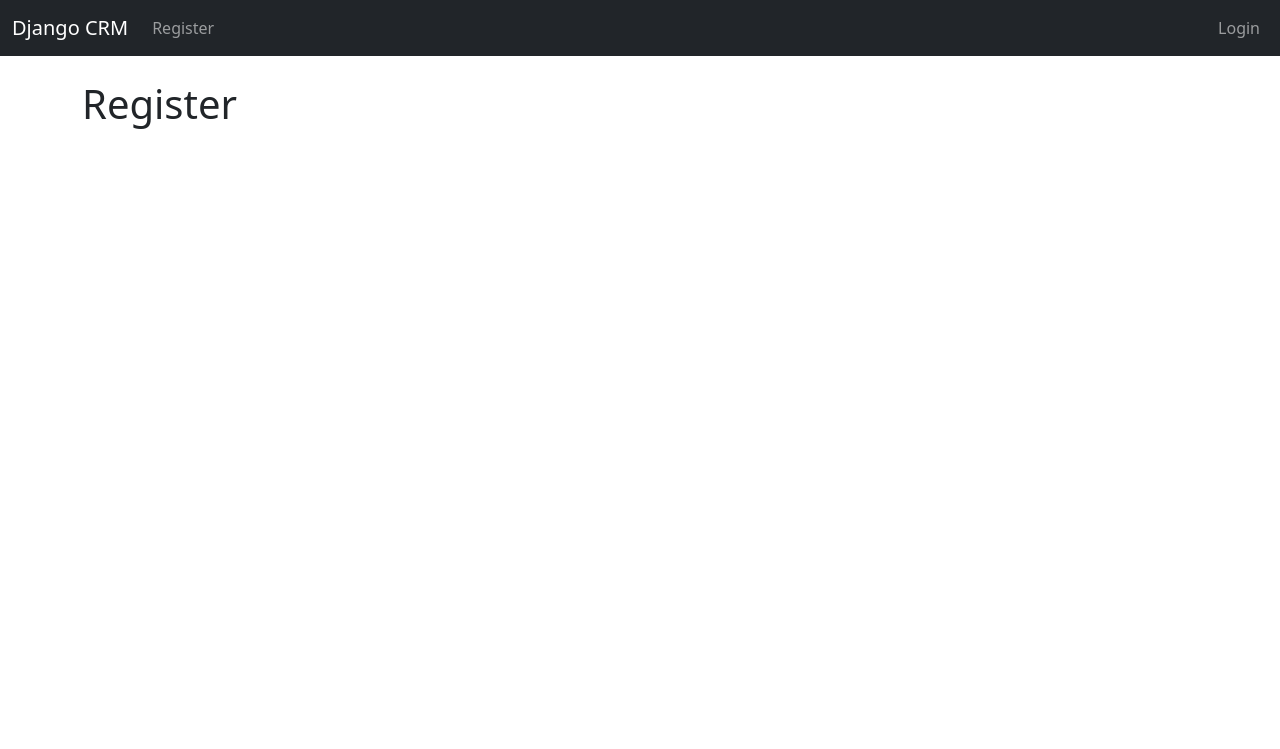
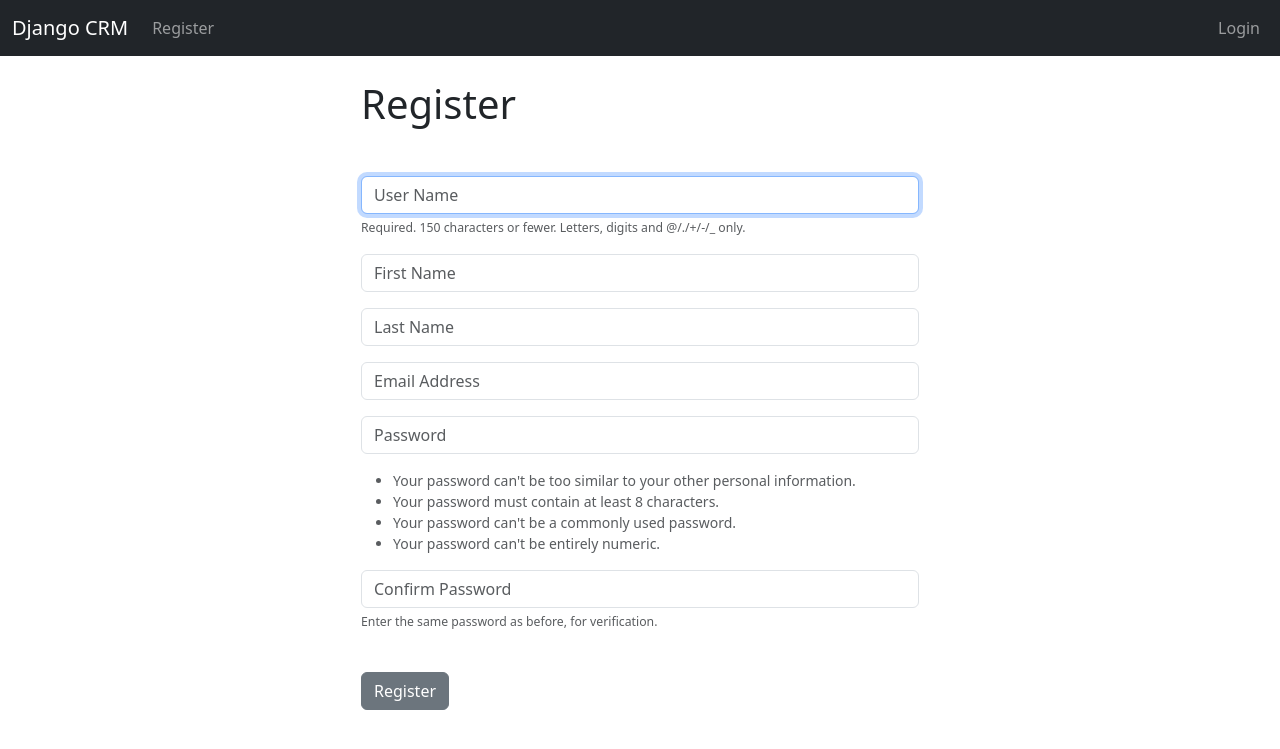
Before and after one commit to Arkanobot/basic-django-crm, a Django app: page /register/ in a window 1280 px wide. Shown: the top 749 px of the page. Run offline with Django 5.2, Linux system fonts and the light colour scheme.

Commit message:
Implement register user

```diff
--- a/django_crm/crm/forms.py
+++ b/django_crm/crm/forms.py
@@ -0,0 +1,30 @@
+from django.contrib.auth.forms import UserCreationForm
+from django.contrib.auth.models import User
+from django import forms
+
+class SignUpForm(UserCreationForm):
+    email = forms.EmailField(label=(""), widget=forms.TextInput(attrs={'class': 'form-control', 'placeholder': 'Email Address'}))
+    first_name = forms.CharField(label=(""), max_length=100, widget=forms.TextInput(attrs={'class': 'form-control', 'placeholder': 'First Name'}))
+    last_name = forms.CharField(label=(""), max_length=100, widget=forms.TextInput(attrs={'class': 'form-control', 'placeholder': 'Last Name'}))
+
+    class Meta:
+        model = User
+        fields = ('username', 'first_name', 'last_name', 'email', 'password1', 'password2', )
+
+    def __init__(self, *args, **kwargs):
+        super(SignUpForm, self).__init__(*args, **kwargs)
+
+        self.fields['username'].widget.attrs['class'] = 'form-control'
+        self.fields['username'].widget.attrs['placeholder'] = 'User Name'
+        self.fields['username'].label = ''
+        self.fields['username'].help_text = '<span class="form-text text-muted"><small>Required. 150 characters or fewer. Letters, digits and @/./+/-/_ only.</small></span>'
+
+        self.fields['password1'].widget.attrs['class'] = 'form-control'
+        self.fields['password1'].widget.attrs['placeholder'] = 'Password'
+        self.fields['password1'].label = ''
+        self.fields['password1'].help_text = '<ul class="form-text text-muted small"><li>Your password can\'t be too similar to your other personal information.</li><li>Your password must contain at least 8 characters.</li><li>Your password can\'t be a commonly used password.</li><li>Your password can\'t be entirely numeric.</li></ul>'
+
+        self.fields['password2'].widget.attrs['class'] = 'form-control'
+        self.fields['password2'].widget.attrs['placeholder'] = 'Confirm Password'
+        self.fields['password2'].label = ''
+        self.fields['password2'].help_text = '<span class="form-text text-muted"><small>Enter the same password as before, for verification.</small></span>'
--- a/django_crm/crm/templates/register.html
+++ b/django_crm/crm/templates/register.html
@@ -1,6 +1,27 @@
-{%extends 'base.html'%}
+{% extends 'base.html' %}
 
-{%block content%}
-<h1>Register</h1>
+{% block content %}
 
-{%endblock%}
+<div class="col-md-6 offset-md-3">
+    <h1 class="mb-5">Register</h1>
+
+    <form method="POST" action="{% url 'register' %}">
+        {% csrf_token %}
+        {% if form.errors %}
+        <div class="alert alert-danger alert-dismissible fade show" role="alert">
+            Your Form has errors
+            {% for field in form %}
+                {% if field.errors %}
+                    {{ field.errors }}
+                {% endif %}
+            {% endfor %}
+            <button type="button" class="btn-close" data-bs-dismiss="alert" aria-label="Close"></button>
+        </div>
+        {% endif %}
+
+        {{ form.as_p }}
+        <br/>
+        <button type="submit" class="btn btn-secondary">Register</button>
+    </form>
+</div>
+{% endblock %}
--- a/django_crm/crm/views.py
+++ b/django_crm/crm/views.py
@@ -1,6 +1,7 @@
 from django.shortcuts import render, redirect
 from django.contrib.auth import authenticate, login, logout
 from django.contrib import messages
+from .forms import SignUpForm
 
 # Create your views here.
 def home(request):
@@ -27,4 +28,19 @@ def logout_user(request):
     return render(request, "home.html",{})
 
 def register_user(request):
-    return render(request, "register.html", {})
+    if request.method == "POST":
+        form = SignUpForm(request.POST)
+        if form.is_valid():
+            form.save()
+            #login after register
+            username = form.cleaned_data['username']
+            password = form.cleaned_data['password1']
+            user = authenticate(username=username, password=password)
+            login(request, user)
+            messages.success(request, "You have successfully registered")
+            return redirect("home")
+    else:
+        form = SignUpForm()
+        return render(request, "register.html", {'form':form})
+
+    return render(request, "register.html", {'form':form})
```
